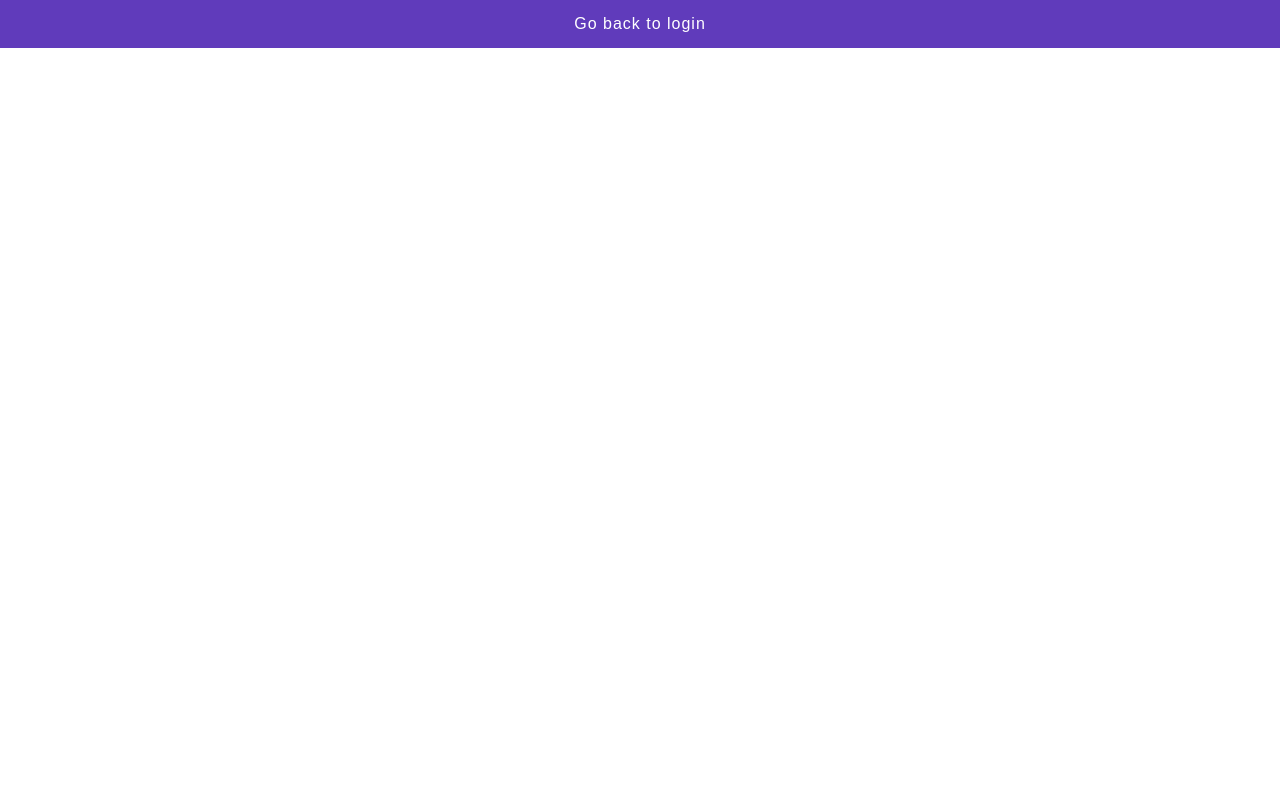
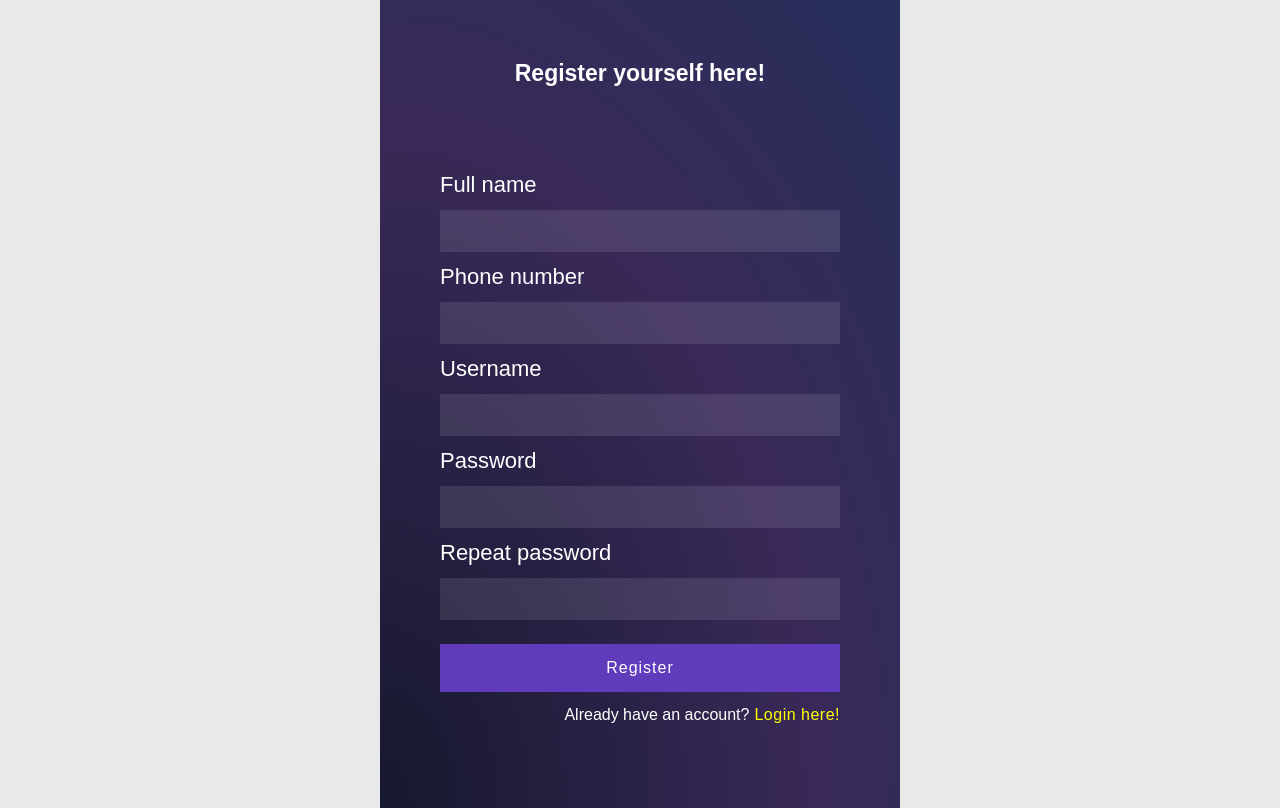
Before and after one commit to Walidi/OfficialReactAppWalid, a React (Create React App) app in the folder client/: page /Registration in a window 1280 px wide. Built offline with nearby package versions, Linux system fonts and the light colour scheme.

Commit message:
big changes

```diff
--- a/client/src/components/Registration.js
+++ /dev/null
@@ -1,16 +0,0 @@
-import React, { Component } from 'react';
-
-class Registration extends Component {
-  handleClick() {
-    this.props.history.push('/');
-  }
-  render() {
-    return (
-      <button type="button" onClick={() => this.handleClick()}>
-        Go back to login
-      </button>
-    );
-  }
-};
-
-export default Registration;
--- /dev/null
+++ b/client/src/components/Registration/Registration.css
@@ -0,0 +1,101 @@
+* {
+    box-sizing: border-box;
+    margin: 0;
+    padding: 0;
+    font-family: "Nunito", sans-serif;
+  }
+
+.registrationContainer {
+    padding: 60px;
+    margin: auto;
+    width: 100%;
+    max-width: 520px;
+    min-height: 600px;
+    display: flex;
+    flex-direction: column;
+    justify-content: center;
+    background: radial-gradient(
+      ellipse at left bottom,
+      rgba(22, 24, 47, 1) 0%,
+      rgba(38, 20, 72, 0.9) 59%,
+      rgba(17, 27, 75, 0.9) 100%
+    )
+  }
+  .Registration {
+    width: 100%;
+    min-height: 100vh;
+    padding: 0 20px;
+    background: #e9e9e9;
+    display: flex;
+  }
+
+  .title {
+    height:100px;
+    width:300x;
+    align-self: center;
+}
+
+   h1 {
+    color: white;
+    font-size: 23px;
+    font-family: 'Signika', sans-serif;
+    padding-bottom: 10px;
+ }
+  input {
+    width: 100%;
+    border: none;
+    outline: none;
+    font-size: 19px;
+    padding: 10px;
+    background: rgba(255, 255, 255, 0.1);
+    color: #fff;
+    letter-spacing: 1px;
+  }
+  label {
+    color: white;
+    margin: 14px 0;
+    display: block;
+    font-size: 22px;
+    line-height: 1;
+  }
+  button {
+    border: none;
+    outline: none;
+    width: 100%;
+    padding: 15px 0;
+    color: #fff;
+    font-size: 16px;
+    letter-spacing: 1px;
+    background: #603bbb;
+    cursor: pointer;
+  }
+  .buttonContainer {
+    width: 100%;
+    padding: 24px 0;
+  }
+  .Registration .registrationContainer .errorMsg {
+    color: red;
+    font-size: 16px;
+  }
+
+  .Registration .registrationContainer .buttonContainer p span:hover {
+    color: red;
+  }
+  .Registration .registrationContainer .buttonContainer p span {
+    color: yellow;
+    font-weight: 500;
+    letter-spacing: 0.5px;
+    margin-left: 5px;
+    cursor: pointer;
+    transition: all 400ms ease-in-out;
+  }
+
+  .Registration .registrationContainer .buttonContainer p {
+    margin: 14px 0 0 0;
+    text-align: right;
+    color: #fff;
+  }
+  input::-webkit-inner-spin-button {
+    -webkit-appearance: none;
+    margin: 0;
+  }
--- /dev/null
+++ b/client/src/components/Registration/Registration.js
@@ -0,0 +1,119 @@
+import React, { Component } from 'react';
+import Axios from 'axios';
+import './Registration.css'
+
+class Registration extends Component {
+
+  state = {
+    usernameReg: "",
+    nameReg: "",
+    passwordReg1: "",
+    passWordReg2: "",
+    phonenrReg: "",
+  }
+
+  componentDidMount() {                 //Resetting passwords after the checks so the states update fast thru this
+    this.setState({passwordReg1: ""});
+    this.setState({passwordReg2: ""});
+  }
+
+  maxLengthCheck = (object) => {
+    if (object.target.value.length > object.target.maxLength) {
+     object.target.value = object.target.value.slice(0, object.target.maxLength)
+      }
+    }
+
+  goBackToLogin =() => {
+    this.props.history.push('/');
+  }
+
+  handleRegistration = () => {
+
+    if (this.state.passwordReg1 != this.state.passWordReg2) {
+      alert("Passwords do not match - Try again!");
+    }
+
+    else {
+    Axios.post("http://localhost:3001/register", {   //End-point for creation request
+      username: this.state.usernameReg,
+      name: this.state.nameReg,
+      password: this.state.passwordReg1,
+      phoneNr: this.state.phonenrReg
+
+    }).then(() => {
+       //Do something after post request
+    });
+  }
+  };
+
+  render() {
+    return (
+
+    <section className="Registration">
+
+    <div className="registrationContainer">
+        <div className ="title">
+        <h1>Register yourself here!</h1>
+        </div>
+
+        <label>Full name</label>
+        <input
+        type="text"
+        required
+        autoFocus
+        onChange={(event) => {
+          this.setState({nameReg: event.target.value});
+        }}
+        />
+         <label>Phone number</label>
+        <input
+        type="number"
+        required
+        autoFocus
+        maxLength = "8"
+        onInput={this.maxLengthCheck}
+        onChange={(event) => {
+          this.setState({phonenrReg: event.target.value});
+        }}
+        />
+        <label>Username</label>
+        <input
+        type="text"
+        required
+        autoFocus
+        onChange={(event) => {
+          this.setState({usernameReg: event.target.value});
+        }}
+        />
+        <label>Password</label>
+        <input
+        type="password"
+        required
+        autoFocus
+        onChange={(event) => {
+          this.setState({passwordReg1: event.target.value});
+        }}
+        />
+        <label>Repeat password</label>
+        <input
+        type="password"
+        required
+        autoFocus
+        onChange={(event) => {
+          this.setState({passWordReg2: event.target.value});
+        }}
+        />
+        <div className="buttonContainer">
+        <button onClick={this.handleRegistration}> Register </button>
+        <p>
+            Already have an account?
+            <span onClick={this.goBackToLogin}>Login here!</span>
+        </p>
+        </div>
+      </div>
+    </section>
+    );
+  }
+};
+
+export default Registration;
--- a/client/src/index.js
+++ b/client/src/index.js
@@ -2,7 +2,7 @@ import React from 'react';
 import { render } from 'react-dom';
 import { BrowserRouter as Router, Route, Switch } from 'react-router-dom';
 import Login from './components/Login/Login';
-import Registration from './components/Registration';
+import Registration from './components/Registration/Registration';
 
 const App = () => (               //Exact path = Beginning page of the site
   <Router>
```
Also changed, not shown: 1 other file (tests, documents, lock files or other folders).
